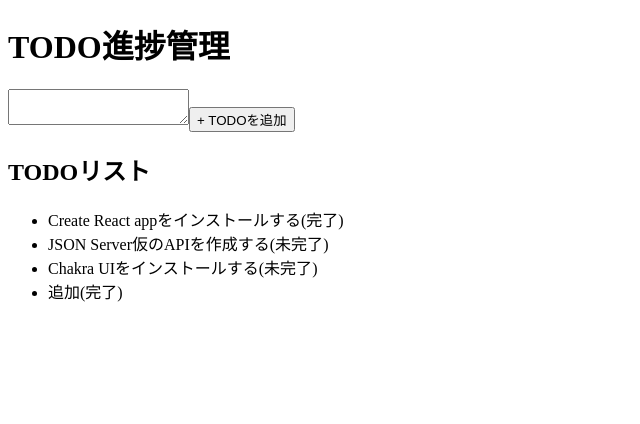
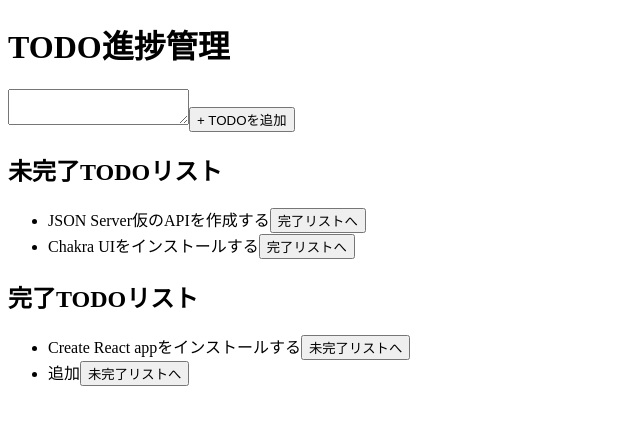
Before and after one commit to da-matsumoto/react, a React (Create React App) app in the folder review/sampleapp/: page / in a window 1280 px wide. Shown: the top 424 px of the page, without its empty margins (0-640 px from the left). Built offline with nearby package versions, Linux system fonts and the light colour scheme; data requests are answered from the project's data file.

Commit message:
完了と未完了を分類

```diff
--- a/review/sampleapp/src/components/App.js
+++ b/review/sampleapp/src/components/App.js
@@ -16,17 +16,44 @@
 
   console.log("TODOリスト：", todoList);
 
+  const inCompletedList = todoList.filter((todo) => {
+    return !todo.done;
+  });
+
+  console.log("未完了TODOリスト：", inCompletedList);
+
+  const completedList = todoList.filter((todo) => {
+    return todo.done;
+  });
+
+  console.log("完了TODOリスト：", completedList);
+
   return (
     <>
       <h1>TODO進捗管理</h1>
       <textarea />
       <button>+ TODOを追加</button>
 
-      <h2>TODOリスト</h2>
+      <h2>未完了TODOリスト</h2>
       <ul>
-        {todoList.map((todo) => (
+        {inCompletedList.map((todo) => (
           <li key={todo.id}>
-            {todo.content}({todo.done ? "完了" : "未完了"})
+            {todo.content}
+            <button>
+              {todo.done ? "未完了リストへ" : "完了リストへ"}
+            </button>
+          </li>
+        ))}
+      </ul>
+
+      <h2>完了TODOリスト</h2>
+      <ul>
+        {completedList.map((todo) => (
+          <li key={todo.id}>
+            {todo.content}
+            <button>
+              {todo.done ? "未完了リストへ" : "完了リストへ"}
+            </button>
           </li>
         ))}
       </ul>
```
